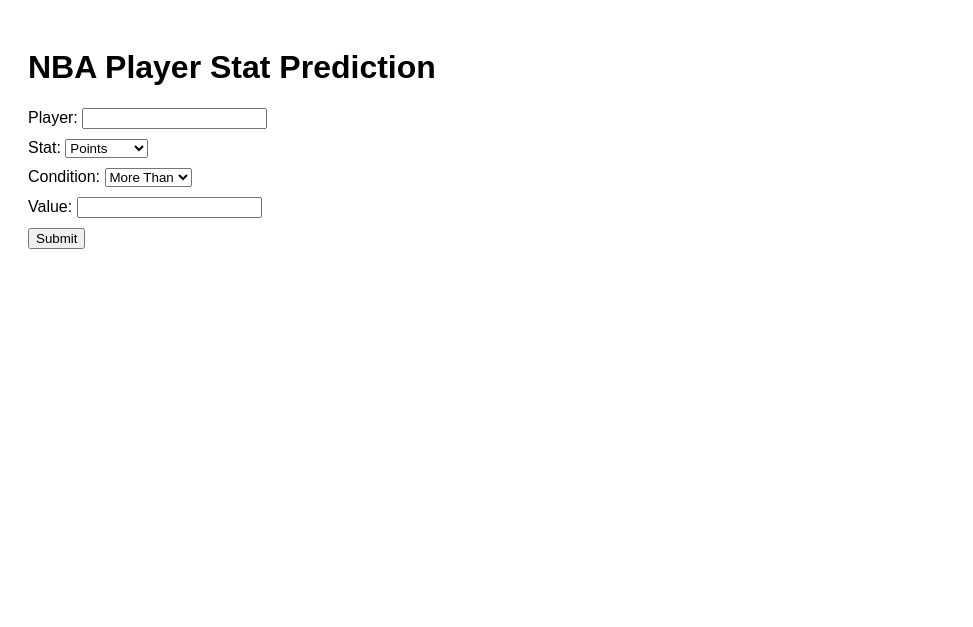
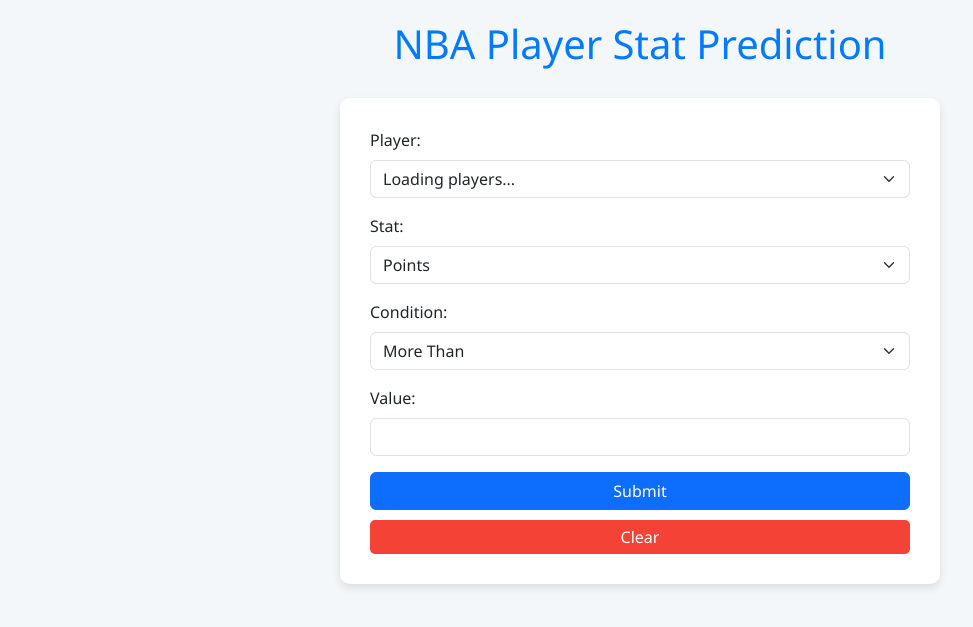
Before and after one commit to AsapNoRocky/NBA-Player-Stat-Prediction, a Flask app: page / in a window 1280 px wide. Shown: the top 627 px of the page, without its empty margins (0-973 px from the left). Run offline with Flask 3, Linux system fonts and the light colour scheme.

Commit message:
Add files via upload

```diff
--- a/templates/index.html
+++ b/templates/index.html
@@ -3,52 +3,98 @@
 <head>
     <meta charset="UTF-8">
     <meta name="viewport" content="width=device-width, initial-scale=1.0">
-    <title>Sports Prediction</title>
+    <title>NBA Player Stat Prediction</title>
+    <!-- Bootstrap CSS for styling -->
+    <link href="https://cdn.jsdelivr.net/npm/bootstrap@5.3.0-alpha1/dist/css/bootstrap.min.css" rel="stylesheet" integrity="sha384-KyZXEJrN+I9EN8B8+BYH4c6s5P5bxKeYxjdOp5ht/jSy8z1u3l4uZYyVrj2IYBzq" crossorigin="anonymous">
     <style>
         body {
-            font-family: Arial, sans-serif;
+            font-family: 'Segoe UI', Tahoma, Geneva, Verdana, sans-serif;
+            background-color: #f4f7fa;
             padding: 20px;
         }
-
-        .input-container {
-            margin-bottom: 10px;
+        /* Heading styles */
+        h1 {
+            color: #007bff;
+            text-align: center;
+            margin-bottom: 30px;
         }
-
-        .output-container {
+        .form-container {
+            max-width: 600px;
+            margin: 0 auto;
+            background-color: #fff;
+            padding: 30px;
+            border-radius: 10px;
+            box-shadow: 0 4px 8px rgba(0, 0, 0, 0.1);
+        }
+        /* Output box styles */
+        .output-box {
+            padding: 20px;
+            margin: 20px 0;
+            border-radius: 8px;
+            color: white;
+            text-align: center;
+        }
+        /* Green box for positive results */
+        .green {
+            background-color: #28a745;
+        }
+        /* Yellow box for neutral results */
+        .yellow {
+            background-color: #ffc107;
+            color: black;
+        }
+        /* Red box for negative results */
+        .red {
+            background-color: #dc3545;
+        }
+        /* Game history Style */
+        .game-history {
             margin-top: 20px;
         }
-
-        .output-box {
-            padding: 15px;
-            margin: 10px 0;
+        /* Styles for game box */
+        .game-box {
+            background-color: #f8f9fa;
+            padding: 10px;
+            margin: 5px 0;
             border-radius: 5px;
-            color: white;
-        }
-
-        .green {
-            background-color: green;
-        }
-
-        .yellow {
-            background-color: yellow;
+            box-shadow: 0 1px 3px rgba(0, 0, 0, 0.1);
             color: black;
         }
-
-        .red {
-            background-color: red;
+        .game-box p {
+            margin: 0;
+        }
+        /* Clear button styles */
+        #clearBtn {
+            background-color: #f44336;
+            color: white;
+            padding: 5px 10px;
+            border: none;
+            border-radius: 5px;
+            cursor: pointer;
+            width: auto;
+            margin-top: 10px;
+            display: inline-block;
+        }
+        /* Darker red when on hover */
+        #clearBtn:hover {
+            background-color: #d32f2f;
         }
     </style>
 </head>
 <body>
-    <h1>NBA Player Stat Prediction</h1>
+    <h1>NBA Player Stat Prediction</h1><!-- Main Heading -->
+    <div class="form-container">
         <form id="predictForm">
-        <div class="input-container">
-            <label for="player">Player:</label>
-            <input type="text" id="player" required>
+            <!-- Player selection dropdown -->
+            <div class="mb-3">
+                <label for="player" class="form-label">Player:</label>
+                <select id="player" class="form-select" required>
+                    <option value="" disabled selected>Loading players...</option>
+                </select>
             </div>
-        <div class="input-container">
-            <label for="stat">Stat:</label>
-            <select id="stat" required>
+            <div class="mb-3">
+                <label for="stat" class="form-label">Stat:</label>
+                <select id="stat" class="form-select" required>
                     <option value="points">Points</option>
                     <option value="rebounds">Rebounds</option>
                     <option value="blocks">Blocks</option>
@@ -56,32 +102,57 @@
                     <option value="turnovers">Turnovers</option>
                 </select>
             </div>
-        <div class="input-container">
-            <label for="operator">Condition:</label>
-            <select id="operator" required>
+            <div class="mb-3">
+                <label for="operator" class="form-label">Condition:</label>
+                <select id="operator" class="form-select" required>
                     <option value=">">More Than</option>
                     <option value="<">Less Than</option>
                     <option value="=">Equal To</option>
                 </select>
             </div>
-        <div class="input-container">
-            <label for="value">Value:</label>
-            <input type="number" id="value" required>
+            <div class="mb-3">
+                <label for="value" class="form-label">Value:</label>
+                <input type="number" id="value" class="form-control" required>
             </div>
-        <button type="submit">Submit</button>
+            <button type="submit" class="btn btn-primary w-100">Submit</button>
+            <button type="button" id="clearBtn" class="w-100">Clear</button>
         </form>
-
+    </div>
+    <!-- Display Output -->
     <div id="output" class="output-container"></div>
 
+    <script src="https://cdn.jsdelivr.net/npm/@popperjs/core@2.11.6/dist/umd/popper.min.js" integrity="sha384-oBqDVmMz4fnFO9gyb+Knujsv4q9P7A5L1Q3I9OSkIWZ2ll6w5IYf9WnAFl3l+78ZG" crossorigin="anonymous"></script>
+    <script src="https://cdn.jsdelivr.net/npm/bootstrap@5.3.0-alpha1/dist/js/bootstrap.min.js" integrity="sha384-pzjw8f+ua7Kw1TIq0xTL87O4F7a57l+WQm9B9n0zWsXrKqFde6gd53dukeWfU85k" crossorigin="anonymous"></script>
     <script>
+        document.addEventListener("DOMContentLoaded", async function () {
+            try {
+                const response = await fetch('/players');
+                const data = await response.json();
+
+                if (data.players) {
+                    const playerDropdown = document.getElementById("player");
+                    playerDropdown.innerHTML = ""; // Clear existing options
+
+                    data.players.forEach(player => {
+                        const option = document.createElement("option");
+                        option.value = player;
+                        option.textContent = player;
+                        playerDropdown.appendChild(option);
+                    });
+                } else {
+                    console.error("Failed to fetch players.");
+                }
+            } catch (error) {
+                console.error("Error loading players:", error);
+            }
+        });
+
         document.getElementById("predictForm").addEventListener("submit", async function(event) {
             event.preventDefault();
-
             const player = document.getElementById("player").value;
             const stat = document.getElementById("stat").value;
             const operator = document.getElementById("operator").value;
             const value = document.getElementById("value").value;
-
             // Make the POST request
             const response = await fetch('/predict', {
                 method: 'POST',
@@ -90,24 +161,37 @@
                 },
                 body: JSON.stringify({ player, stat, operator, value })
             });
-
             const data = await response.json();
-
+            // If error, display in a red output box
             if (data.error) {
                 document.getElementById("output").innerHTML = `<div class="output-box red">${data.error}</div>`;
             } else {
                 const colorClass = data.color_class;
                 const outputHTML = `
                     <div class="output-box ${colorClass}">
-                        <h2>${data.player}'s ${data.stat} Prediction</h2>
-                        <p>Condition: ${data.condition}</p>
-                        <p>Prediction: ${data.prediction}</p>
+                        <h3>${data.player}'s ${data.stat} Prediction</h3>
+                        <p><strong>Condition:</strong> ${data.condition}</p>
+                        <p><strong>Prediction:</strong> ${data.prediction}</p>
                         <p>${data.analysis}</p>
+                        <div class="game-history">
+                            <h5>Last 5 Games:</h5>
+                            ${data.lastFiveGames.map(game => `
+                                <div class="game-box">
+                                    <p><strong>Game Date:</strong> ${game.game_date}</p>
+                                    <p><strong>${data.stat.charAt(0).toUpperCase() + data.stat.slice(1)}:</strong> ${game.value}</p>
+                                </div>
+                            `).join('')}
+                        </div>
                     </div>
                 `;
                 document.getElementById("output").innerHTML = outputHTML;
             }
         });
+        // Clear button functionality
+        document.getElementById("clearBtn").addEventListener("click", function() {
+            document.getElementById("predictForm").reset();
+            document.getElementById("output").innerHTML = '';
+        });
     </script>
 </body>
 </html>
```
Lines whose indentation alone changed are shown as unchanged.
